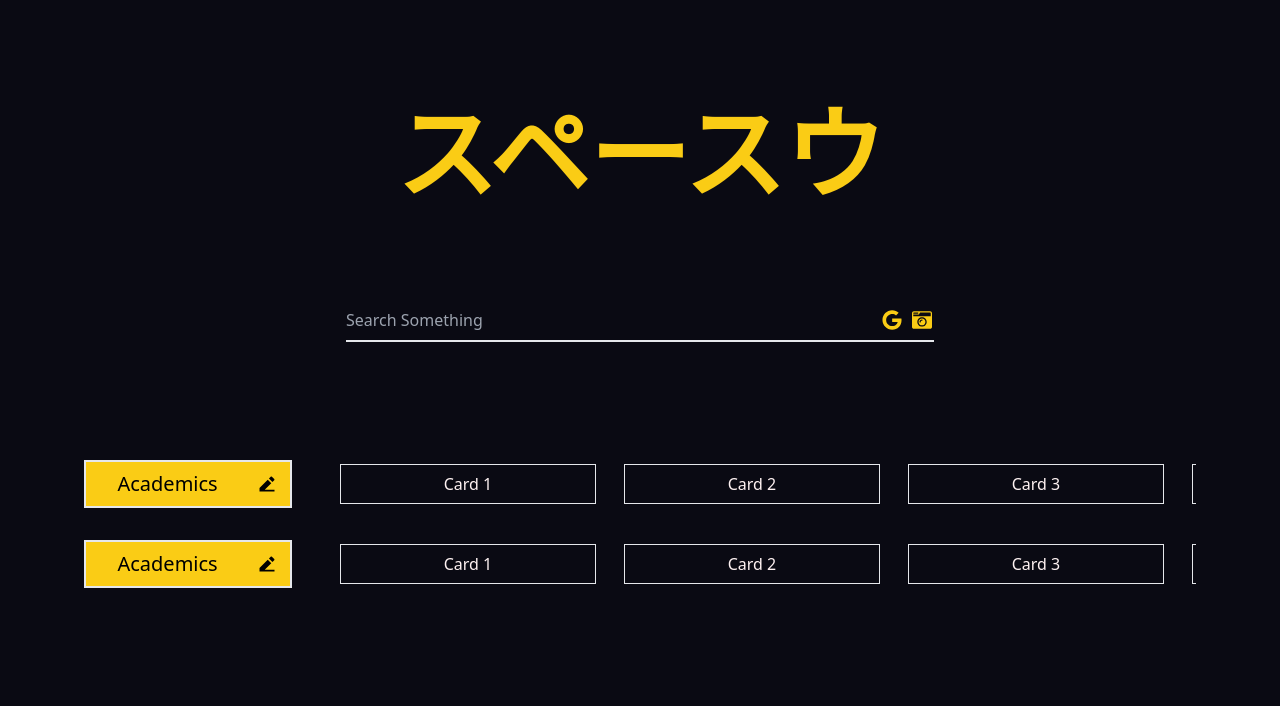
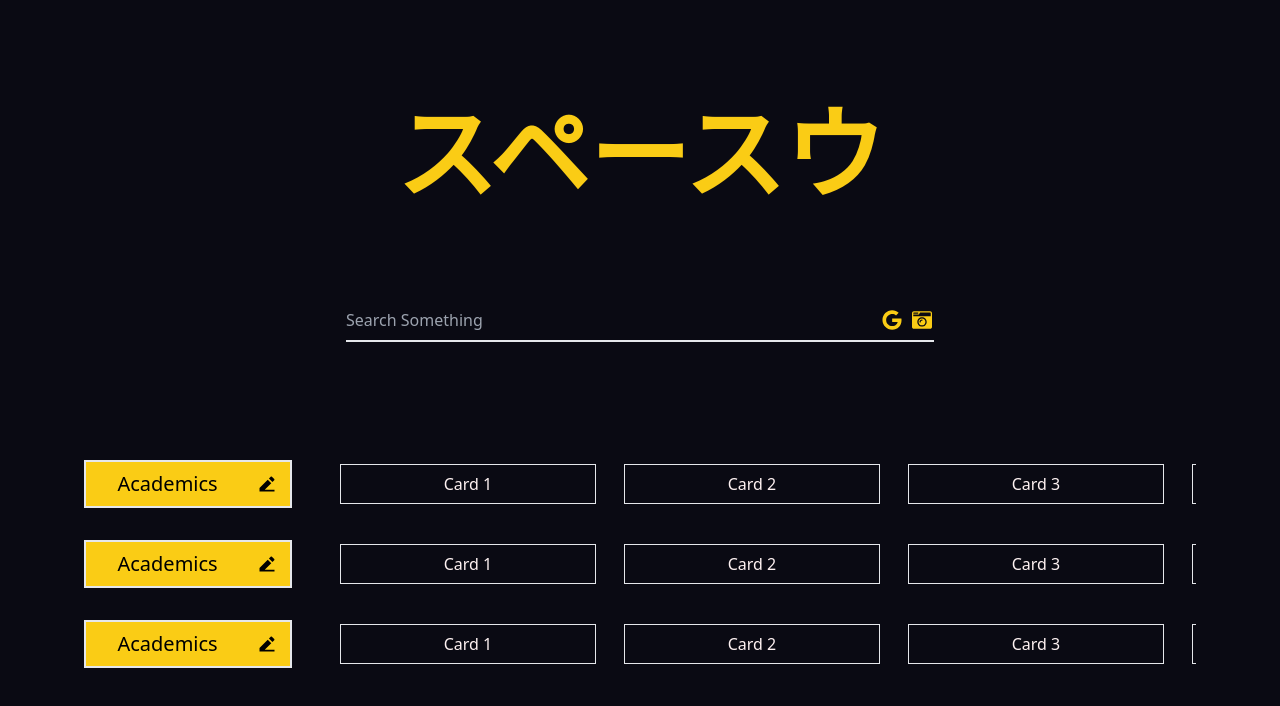
Before and after one commit to Yash0z/Start_page, a React (Vite) app: page / in a window 1280 px wide. Shown: the top 706 px of the page. Built offline with nearby package versions, Linux system fonts and the light colour scheme; a web font is replaced by a local one.

Commit message:
isOpen prop

```diff
--- a/src/App.jsx
+++ b/src/App.jsx
@@ -31,8 +31,9 @@ function App() {
 			<div className=' w-screen h-[60vh]'>
 				<Workspace cards={cardsData} isOpen={togglePopup} />
 				<Workspace cards={cardsData} isOpen={togglePopup} />
+				<Workspace cards={cardsData} isOpen={togglePopup} />
 			</div>
-			{isOpen && <Popup />}
+			{isOpen && <Popup isOpen={togglePopup} />}
 		</>
 	);
 }
```
